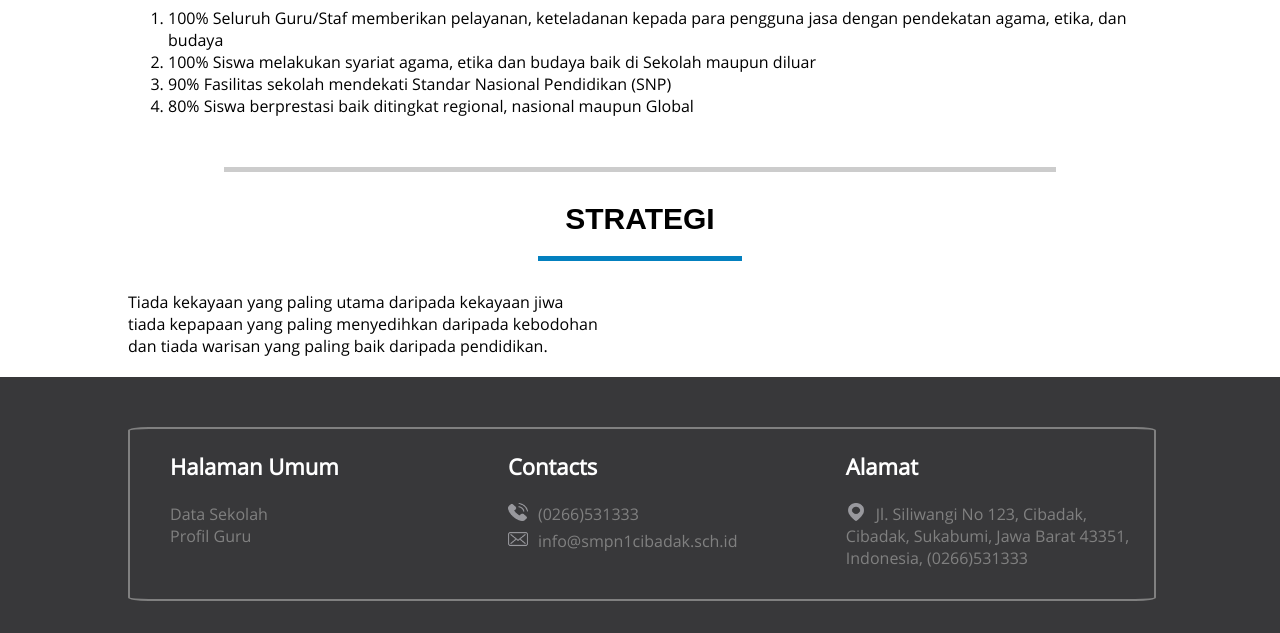
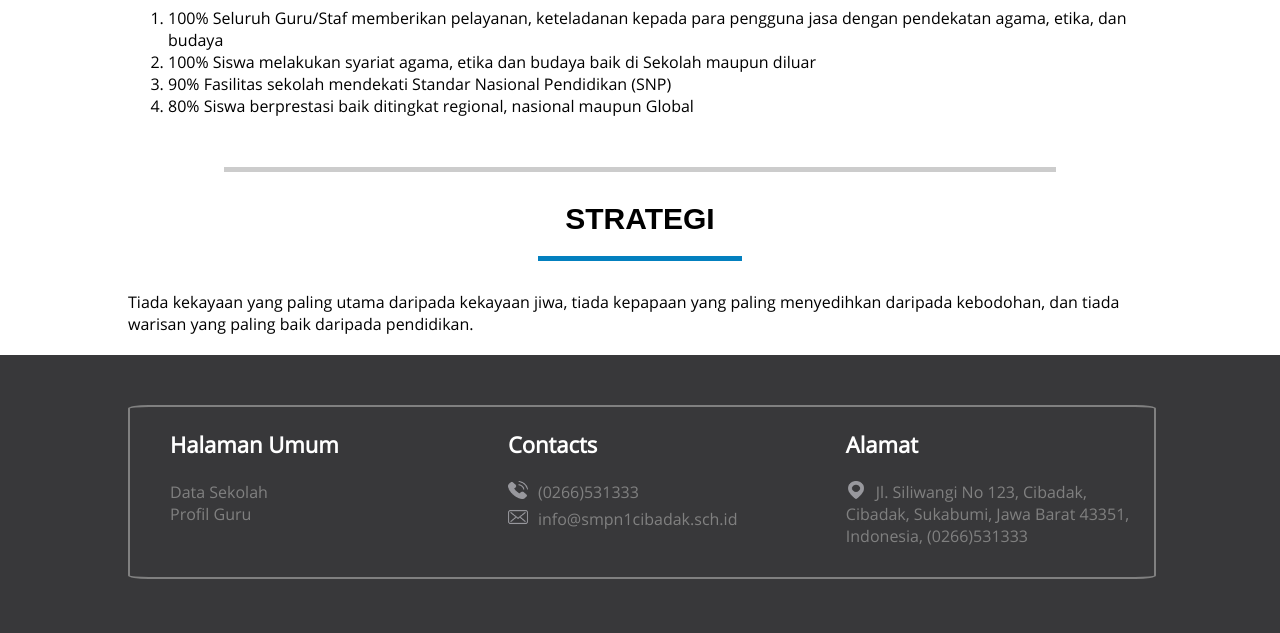
Before and after one commit to avan1989/VISI_MISI, a plain HTML site: page index.html in a window 1280 px wide. Shown: the part 678-1311 px from the top of the page. Drawn offline with Linux system fonts and the light colour scheme.

Commit message:
Update index.html

```diff
--- a/index.html
+++ b/index.html
@@ -128,7 +128,7 @@
 				<div class="line3"></div>
 				<div>
 					<p>
-						Tiada kekayaan yang paling utama daripada kekayaan jiwa</br>tiada kepapaan yang paling menyedihkan daripada kebodohan </br>dan tiada warisan yang paling baik daripada pendidikan.
+						Tiada kekayaan yang paling utama daripada kekayaan jiwa, tiada kepapaan yang paling menyedihkan daripada kebodohan, dan tiada warisan yang paling baik daripada pendidikan.
 					</p>
 				</div>
 			</div>
```
